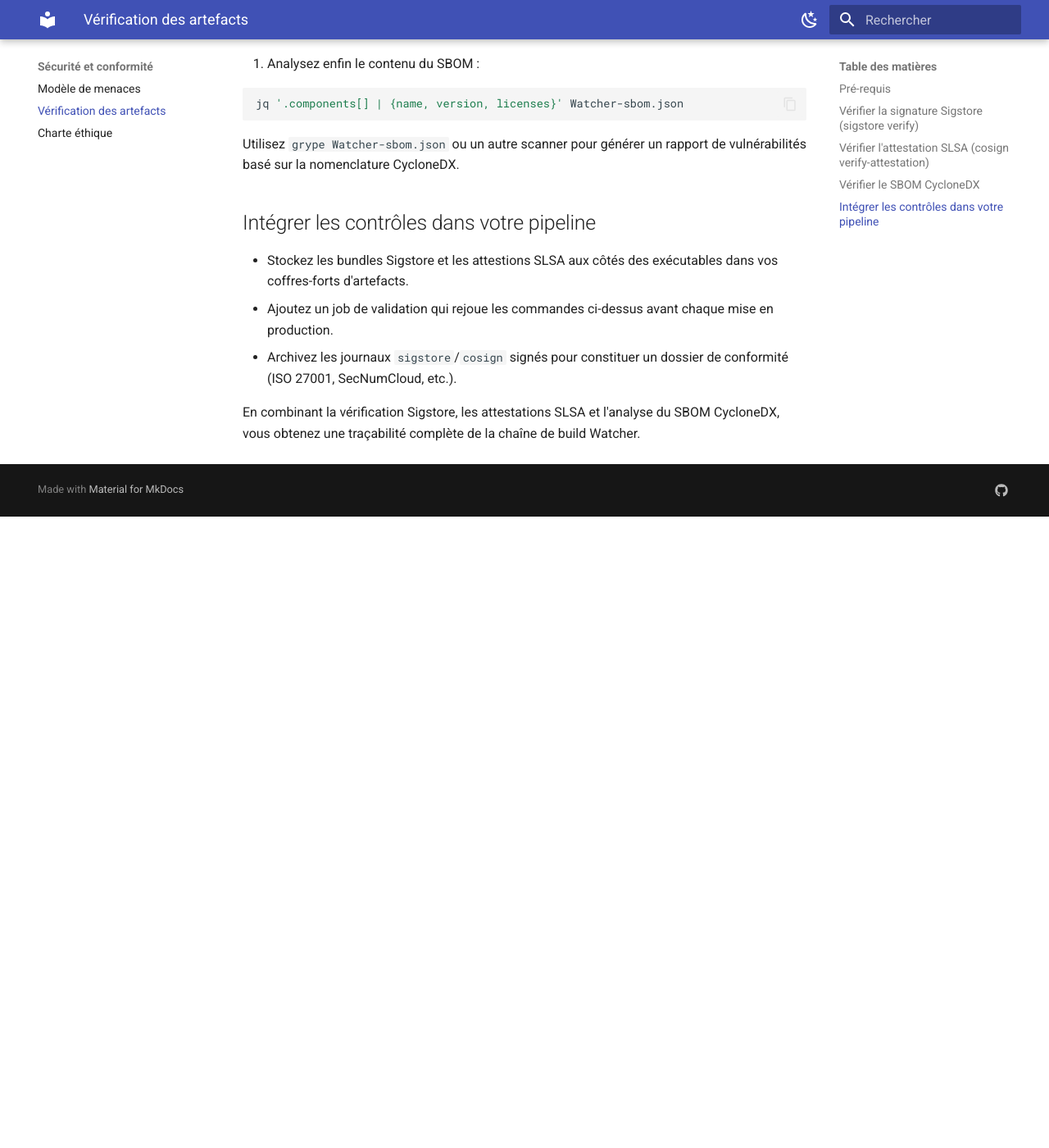
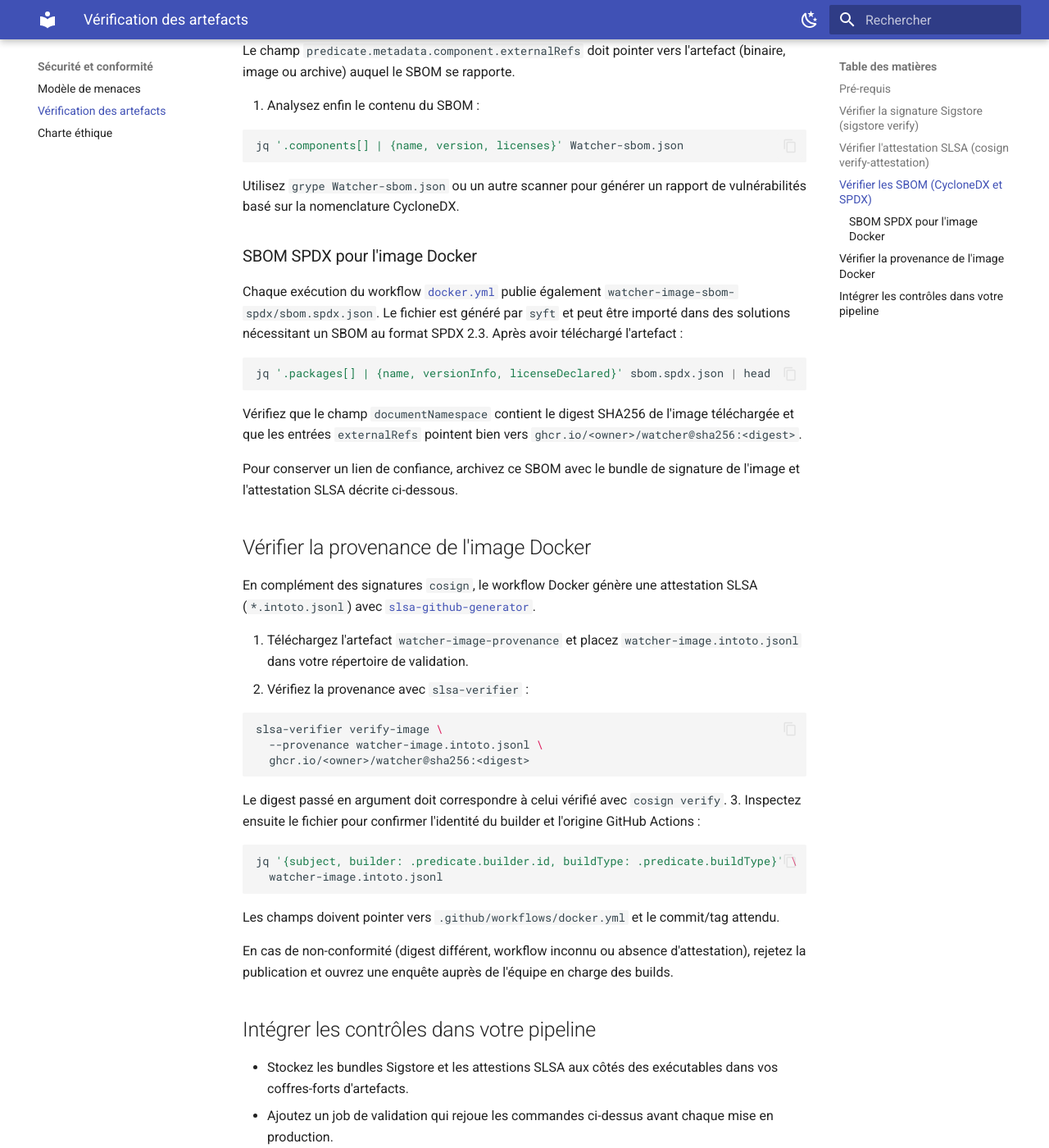
Before and after one commit to francis18georges-png/Watcher, an MkDocs documentation site: the page built from docs/security_provenance.md, in a window 1280 px wide and 1400 px high, scrolled down 2678 px. Shown: the whole window at 82% size. Built offline with MkDocs 1.6.1 and Material for MkDocs 9.7.7, drawn with Linux system fonts in a browser that asks for light colours; before the commit the page ends 3308 px from its top, so only the background shows below that; some of the changed text lies outside the part shown.

Commit message:
Document SPDX mention in security guide (#381)

````diff
--- a/docs/security_provenance.md
+++ b/docs/security_provenance.md
@@ -2,8 +2,10 @@
 
 La chaîne de compilation de Watcher repose sur les workflows GitHub Actions et les services
 Sigstore. Chaque release SemVer publie des exécutables, un SBOM CycloneDX par plateforme et
-une provenance SLSA (`*.intoto.jsonl`). Cette page décrit comment vérifier ces artefacts avant
-de les déployer en production.
+une provenance SLSA (`*.intoto.jsonl`). Le workflow Docker associé produit également une
+attestation SLSA pour l'image container, ainsi qu'un SBOM CycloneDX et un SBOM SPDX générés
+avec `syft`. Cette page décrit comment vérifier ces artefacts avant de les déployer en
+production.
 
 ## Pré-requis
 
@@ -88,10 +90,10 @@ Pour une vérification approfondie, vous pouvez croiser cette attestation avec
 [`slsa-verifier`](https://github.com/slsa-framework/slsa-verifier) et exporter un rapport PDF
 pour vos audits internes.
 
-## Vérifier le SBOM CycloneDX
+## Vérifier les SBOM (CycloneDX et SPDX)
 
 Les SBOM sont publiés sous forme de fichiers JSON signés avec Sigstore. Deux étapes sont
-recommandées :
+recommandées pour les releases officielles :
 
 1. Vérifiez la signature du SBOM à l'aide de son bundle Sigstore :
 
@@ -127,6 +129,50 @@ recommandées :
    Utilisez `grype Watcher-sbom.json` ou un autre scanner pour générer un rapport de
    vulnérabilités basé sur la nomenclature CycloneDX.
 
+### SBOM SPDX pour l'image Docker
+
+Chaque exécution du workflow [`docker.yml`](../.github/workflows/docker.yml) publie également
+`watcher-image-sbom-spdx/sbom.spdx.json`. Le fichier est généré par `syft` et peut être importé
+dans des solutions nécessitant un SBOM au format SPDX 2.3. Après avoir téléchargé l'artefact :
+
+```bash
+jq '.packages[] | {name, versionInfo, licenseDeclared}' sbom.spdx.json | head
+```
+
+Vérifiez que le champ `documentNamespace` contient le digest SHA256 de l'image téléchargée et que
+les entrées `externalRefs` pointent bien vers `ghcr.io/<owner>/watcher@sha256:<digest>`.
+
+Pour conserver un lien de confiance, archivez ce SBOM avec le bundle de signature de l'image et
+l'attestation SLSA décrite ci-dessous.
+
+## Vérifier la provenance de l'image Docker
+
+En complément des signatures `cosign`, le workflow Docker génère une attestation SLSA (`*.intoto.jsonl`)
+avec [`slsa-github-generator`](https://github.com/slsa-framework/slsa-github-generator).
+
+1. Téléchargez l'artefact `watcher-image-provenance` et placez `watcher-image.intoto.jsonl` dans
+   votre répertoire de validation.
+2. Vérifiez la provenance avec `slsa-verifier` :
+
+   ```bash
+   slsa-verifier verify-image \
+     --provenance watcher-image.intoto.jsonl \
+     ghcr.io/<owner>/watcher@sha256:<digest>
+   ```
+
+   Le digest passé en argument doit correspondre à celui vérifié avec `cosign verify`.
+3. Inspectez ensuite le fichier pour confirmer l'identité du builder et l'origine GitHub Actions :
+
+   ```bash
+   jq '{subject, builder: .predicate.builder.id, buildType: .predicate.buildType}' \
+     watcher-image.intoto.jsonl
+   ```
+
+   Les champs doivent pointer vers `.github/workflows/docker.yml` et le commit/tag attendu.
+
+En cas de non-conformité (digest différent, workflow inconnu ou absence d'attestation), rejetez
+la publication et ouvrez une enquête auprès de l'équipe en charge des builds.
+
 ## Intégrer les contrôles dans votre pipeline
 
 - Stockez les bundles Sigstore et les attestions SLSA aux côtés des exécutables dans vos
@@ -136,5 +182,5 @@ recommandées :
 - Archivez les journaux `sigstore`/`cosign` signés pour constituer un dossier de conformité
   (ISO 27001, SecNumCloud, etc.).
 
-En combinant la vérification Sigstore, les attestations SLSA et l'analyse du SBOM CycloneDX,
+En combinant la vérification Sigstore, les attestations SLSA et l'analyse des SBOM CycloneDX et SPDX,
 vous obtenez une traçabilité complète de la chaîne de build Watcher.
````
Also changed, not shown: README.md (+37 -3 lines), 1 other file.
